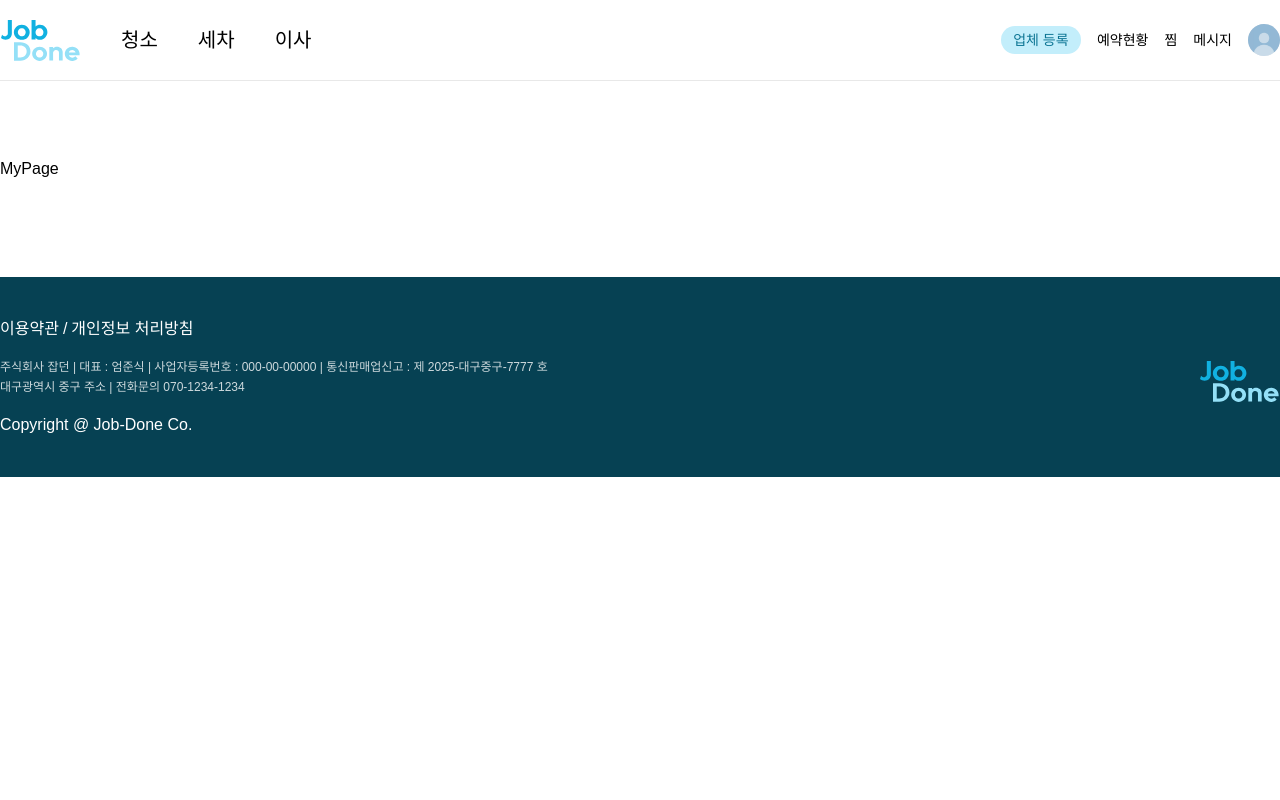
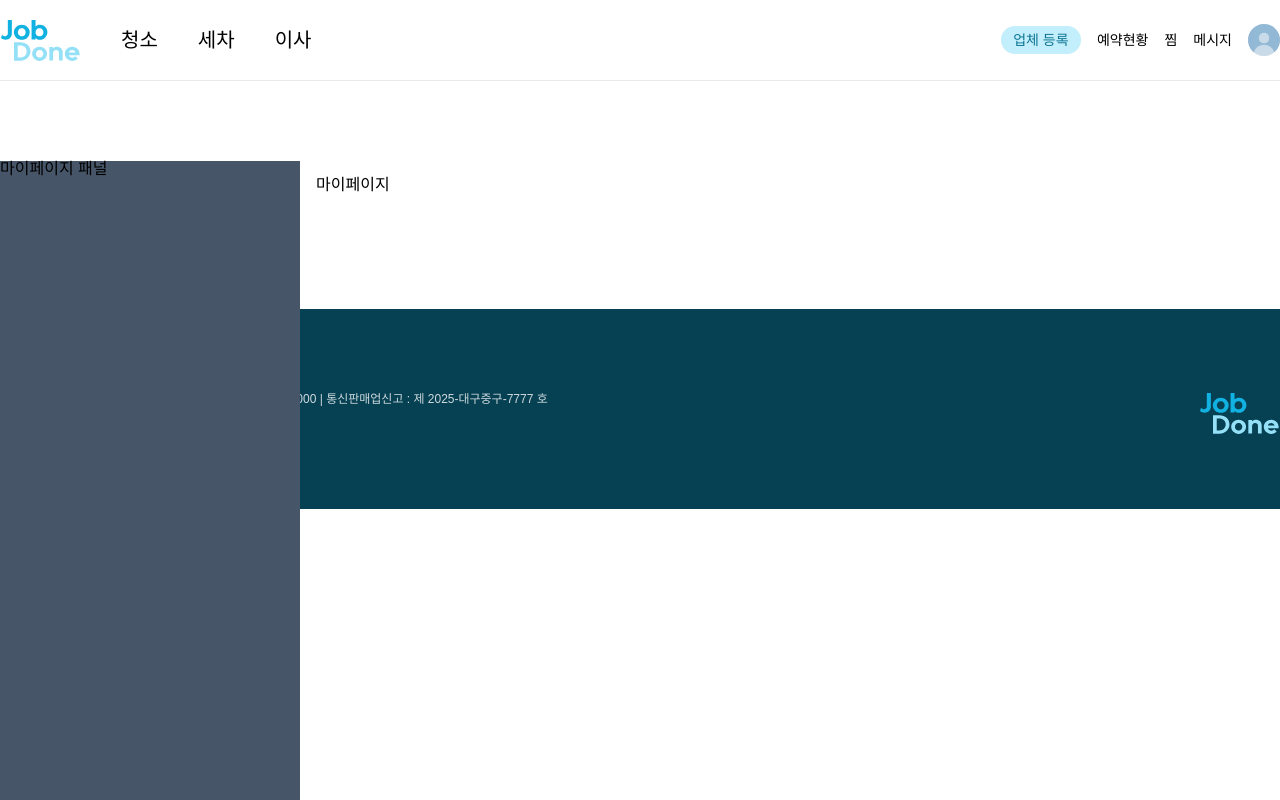
Before and after one commit to woogi95/job_done, a React (Vite) app: page /mypage in a window 1280 px wide. Built offline with nearby package versions, Linux system fonts and the light colour scheme; a web font is replaced by a local one.

Commit message:
[feat] 마이페이지 레이아웃 작업

```diff
--- /dev/null
+++ b/src/components/MyPageLayout.jsx
@@ -0,0 +1,14 @@
+import React from "react";
+
+function MyPageLayout({ children }) {
+  return (
+    <div className="flex">
+      <div className="min-h-[800px] w-[300px] bg-slate-600 fixed left-0">
+        마이페이지 패널
+      </div>
+      <div className="ml-[300px] flex-1 p-4">{children}</div>
+    </div>
+  );
+}
+
+export default MyPageLayout;
--- a/src/pages/MyPage/Index.jsx
+++ b/src/pages/MyPage/Index.jsx
@@ -1,7 +1,12 @@
 import React from "react";
+import MyPageLayout from "../../components/MyPageLayout";
 
 function MyPage() {
-  return <div>MyPage</div>;
+  return (
+    <div>
+      <MyPageLayout>마이페이지</MyPageLayout>
+    </div>
+  );
 }
 
 export default MyPage;
```
